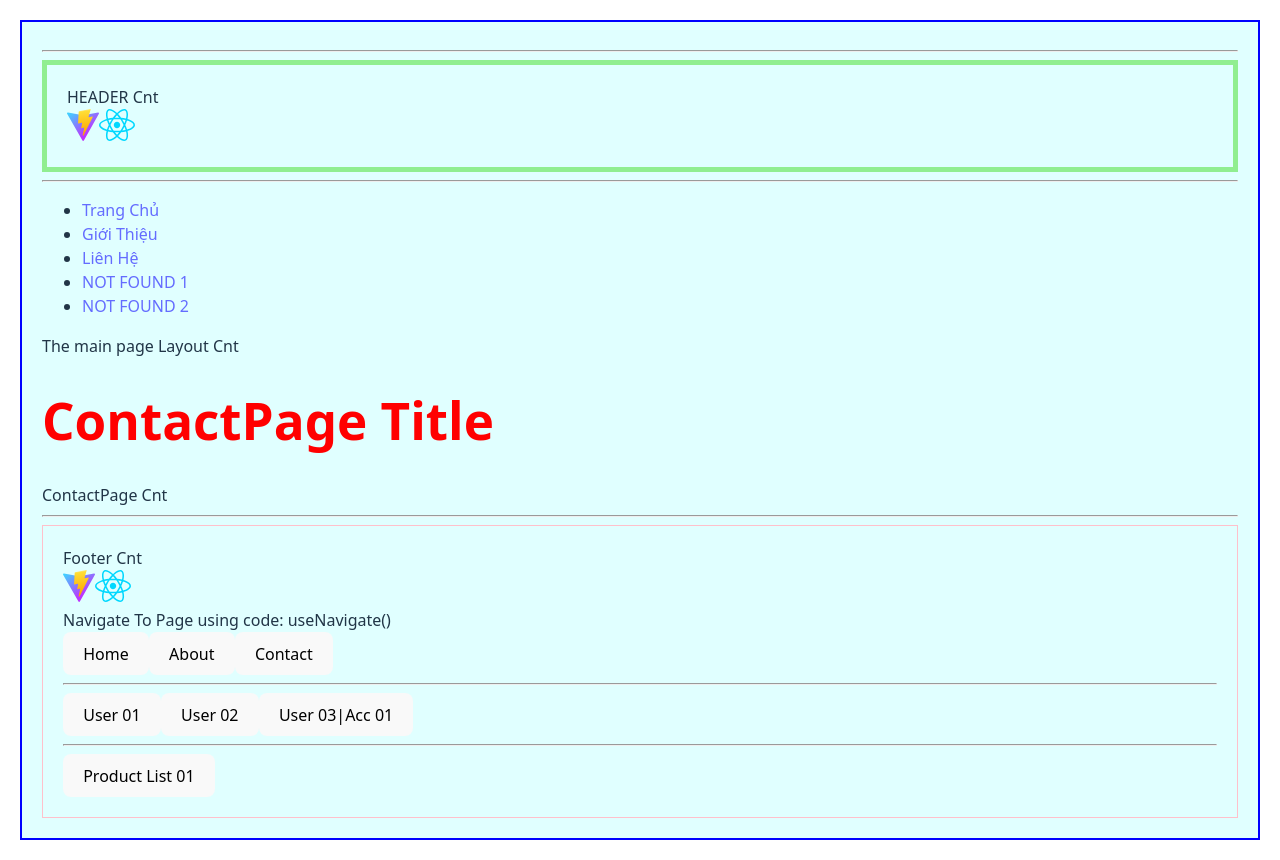
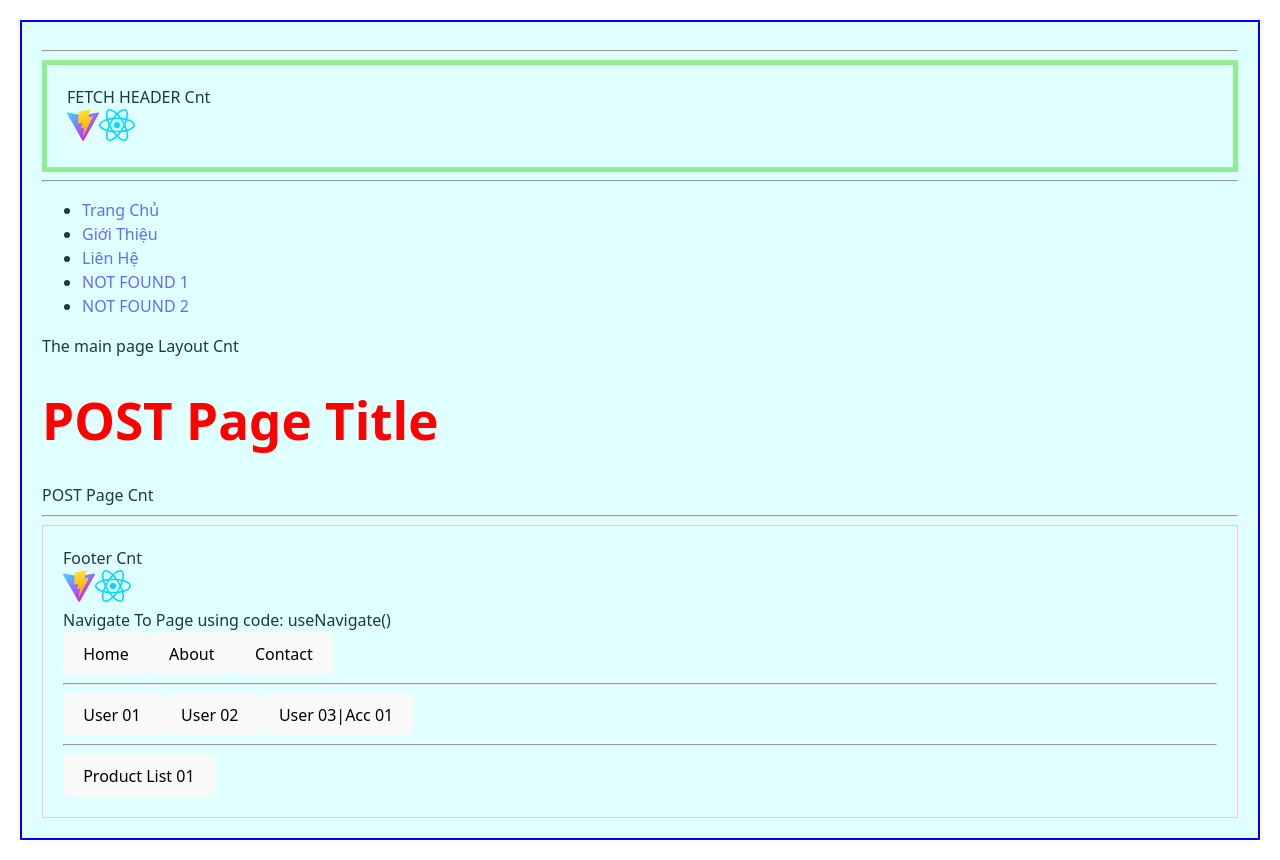
Before and after one commit to trandungchien1982/reactjs, a React (Vite) app in the folder my-app/: page /contact in a window 1280 px wide. Built offline with nearby package versions, Linux system fonts and the light colour scheme.

Commit message:
Start 28.REST-API-fetch

```diff
--- a/my-app/index.html
+++ b/my-app/index.html
@@ -4,7 +4,7 @@
     <meta charset="UTF-8" />
     <link rel="icon" type="image/svg+xml" href="/vite.svg" />
     <meta name="viewport" content="width=device-width, initial-scale=1.0" />
-    <title>26.ReactRouter6</title>
+    <title>28.REST-API-fetch</title>
   </head>
   <body>
     <div id="root"></div>
--- a/my-app/src/App.tsx
+++ b/my-app/src/App.tsx
@@ -2,8 +2,8 @@
 import React from 'react';
 import { BrowserRouter, Routes, Route } from 'react-router-dom';
 import HomePage from './pages/HomePage';
-import AboutPage from './pages/AboutPage';
-import ContactPage from './pages/ContactPage';
+import GETPage from './pages/GETPage';
+import POSTPage from './pages/POSTPage';
 import UserProfile from './pages/UserProfile';
 import UserAccountDetail from './pages/UserAccountDetail';
 import ProductListPage from './pages/ProductListPage';
@@ -17,8 +17,8 @@ function App() {
         <Route path="/" element={<Layout />} >
           {/* Các Route con sẽ được render bên trong Layout */}
           <Route index element={<HomePage />} /> {/* Trang chủ */}
-          <Route path="about" element={<AboutPage />} />
-          <Route path="contact" element={<ContactPage />} />
+          <Route path="about" element={<GETPage />} />
+          <Route path="contact" element={<POSTPage />} />
 
           <Route path="users/:userId" element={<UserProfile />} />
           <Route path="users/:userId/:accountName" element={<UserAccountDetail />} />
--- a/my-app/src/Header.jsx
+++ b/my-app/src/Header.jsx
@@ -10,7 +10,7 @@ function Header() {
     <>
         <hr />
         <div style={{ border: "5px solid lightgreen", padding: "20px"}}>
-            <div>HEADER Cnt</div>
+            <div>FETCH HEADER Cnt</div>
             <div>
                 <a href="https://vite.dev" target="_blank">
                   <img src={viteLogo} className="logo" alt="Vite logo" />
--- a/my-app/src/pages/ContactPage.tsx
+++ /dev/null
@@ -1,15 +0,0 @@
-// src/components/Navbar.js
-import React from 'react';
-import { NavLink } from 'react-router-dom';
-
-function ContactPage() {
-  // Hàm style để tùy chỉnh active class (v6)
-  return (
-    <>
-      <h1 style={{ color: "red" }}>ContactPage Title</h1>
-      <div>ContactPage Cnt</div>
-    </>
-  );
-}
-
-export default ContactPage;
--- a/my-app/src/pages/AboutPage.tsx
+++ b/my-app/src/pages/GETPage.tsx
@@ -1,15 +1,14 @@
-// src/components/Navbar.js
 import React from 'react';
 import { NavLink } from 'react-router-dom';
 
-function AboutPage() {
+function GETPage() {
   // Hàm style để tùy chỉnh active class (v6)
   return (
     <>
-      <h1>AboutPage Title</h1>
-      <div>AboutPage Cnt</div>
+      <h1>GET Page Title</h1>
+      <div>GET Page Cnt</div>
     </>
   );
 }
 
-export default AboutPage;
+export default GETPage;
--- /dev/null
+++ b/my-app/src/pages/POSTPage.tsx
@@ -0,0 +1,15 @@
+
+import React from 'react';
+import { NavLink } from 'react-router-dom';
+
+function POSTPage() {
+  // Hàm style để tùy chỉnh active class (v6)
+  return (
+    <>
+      <h1 style={{ color: "red" }}>POST Page Title</h1>
+      <div>POST Page Cnt</div>
+    </>
+  );
+}
+
+export default POSTPage;
```
